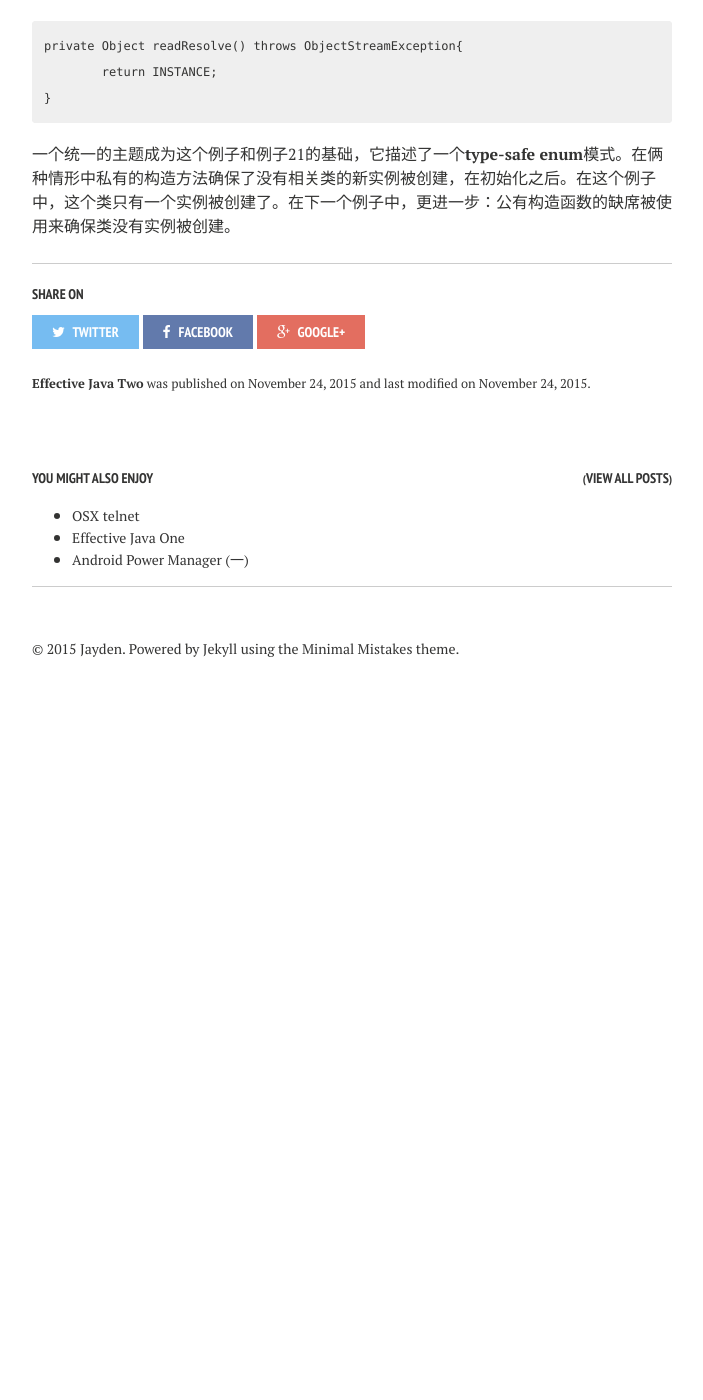
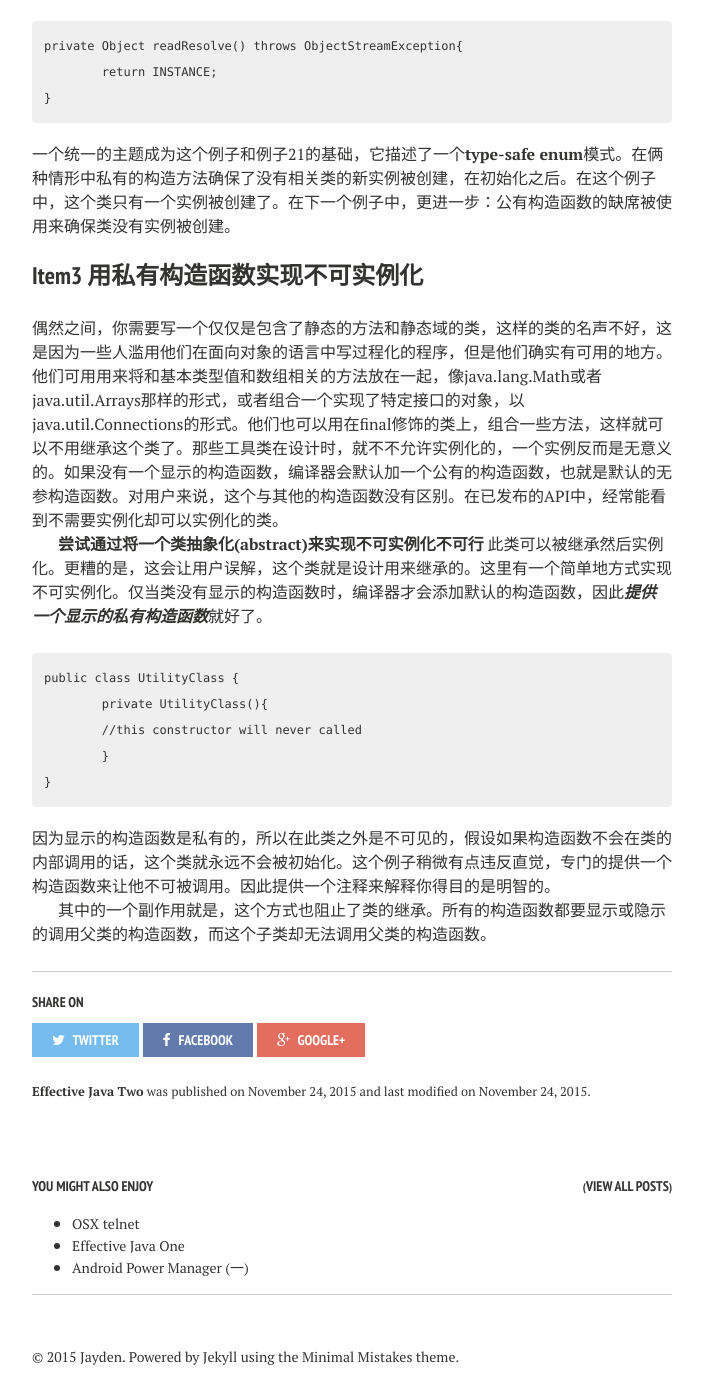
Before and after one commit to dreamhb/dreamhb.github.io, a Jekyll site: the page built from _posts/2015-11-24-Effective-Java-Two.md, in a window 1280 px wide and 1400 px high, scrolled down 1515 px. Shown: the whole window, without its empty margins (288-991 px from the left). Built offline with Jekyll 4.4.1, drawn with Linux system fonts in a browser that asks for light colours; nearby versions of some CDN libraries; comment, search, counter and statistics services are not loaded; before the commit the page ends 2222 px from its top, so only the background shows below that.

Commit message:
add item3

````diff
--- a/_posts/2015-11-24-Effective-Java-Two.md
+++ b/_posts/2015-11-24-Effective-Java-Two.md
@@ -50,3 +50,21 @@ private Object readResolve() throws ObjectStreamException{
 ```
 
 一个统一的主题成为这个例子和例子21的基础，它描述了一个**type-safe enum**模式。在俩种情形中私有的构造方法确保了没有相关类的新实例被创建，在初始化之后。在这个例子中，这个类只有一个实例被创建了。在下一个例子中，更进一步：公有构造函数的缺席被使用来确保类没有实例被创建。
+
+###Item3 用私有构造函数实现不可实例化
+偶然之间，你需要写一个仅仅是包含了静态的方法和静态域的类，这样的类的名声不好，这是因为一些人滥用他们在面向对象的语言中写过程化的程序，但是他们确实有可用的地方。他们可用用来将和基本类型值和数组相关的方法放在一起，像java.lang.Math或者java.util.Arrays那样的形式，或者组合一个实现了特定接口的对象，以java.util.Connections的形式。他们也可以用在final修饰的类上，组合一些方法，这样就可以不用继承这个类了。那些工具类在设计时，就不不允许实例化的，一个实例反而是无意义的。如果没有一个显示的构造函数，编译器会默认加一个公有的构造函数，也就是默认的无参构造函数。对用户来说，这个与其他的构造函数没有区别。在已发布的API中，经常能看到不需要实例化却可以实例化的类。
+
+**尝试通过将一个类抽象化(abstract)来实现不可实例化不可行**
+此类可以被继承然后实例化。更糟的是，这会让用户误解，这个类就是设计用来继承的。这里有一个简单地方式实现不可实例化。仅当类没有显示的构造函数时，编译器才会添加默认的构造函数，因此***提供一个显示的私有构造函数***就好了。
+
+```
+public class UtilityClass {
+	private UtilityClass(){
+	//this constructor will never called
+	}
+}
+```
+
+因为显示的构造函数是私有的，所以在此类之外是不可见的，假设如果构造函数不会在类的内部调用的话，这个类就永远不会被初始化。这个例子稍微有点违反直觉，专门的提供一个构造函数来让他不可被调用。因此提供一个注释来解释你得目的是明智的。
+
+其中的一个副作用就是，这个方式也阻止了类的继承。所有的构造函数都要显示或隐示的调用父类的构造函数，而这个子类却无法调用父类的构造函数。
````
